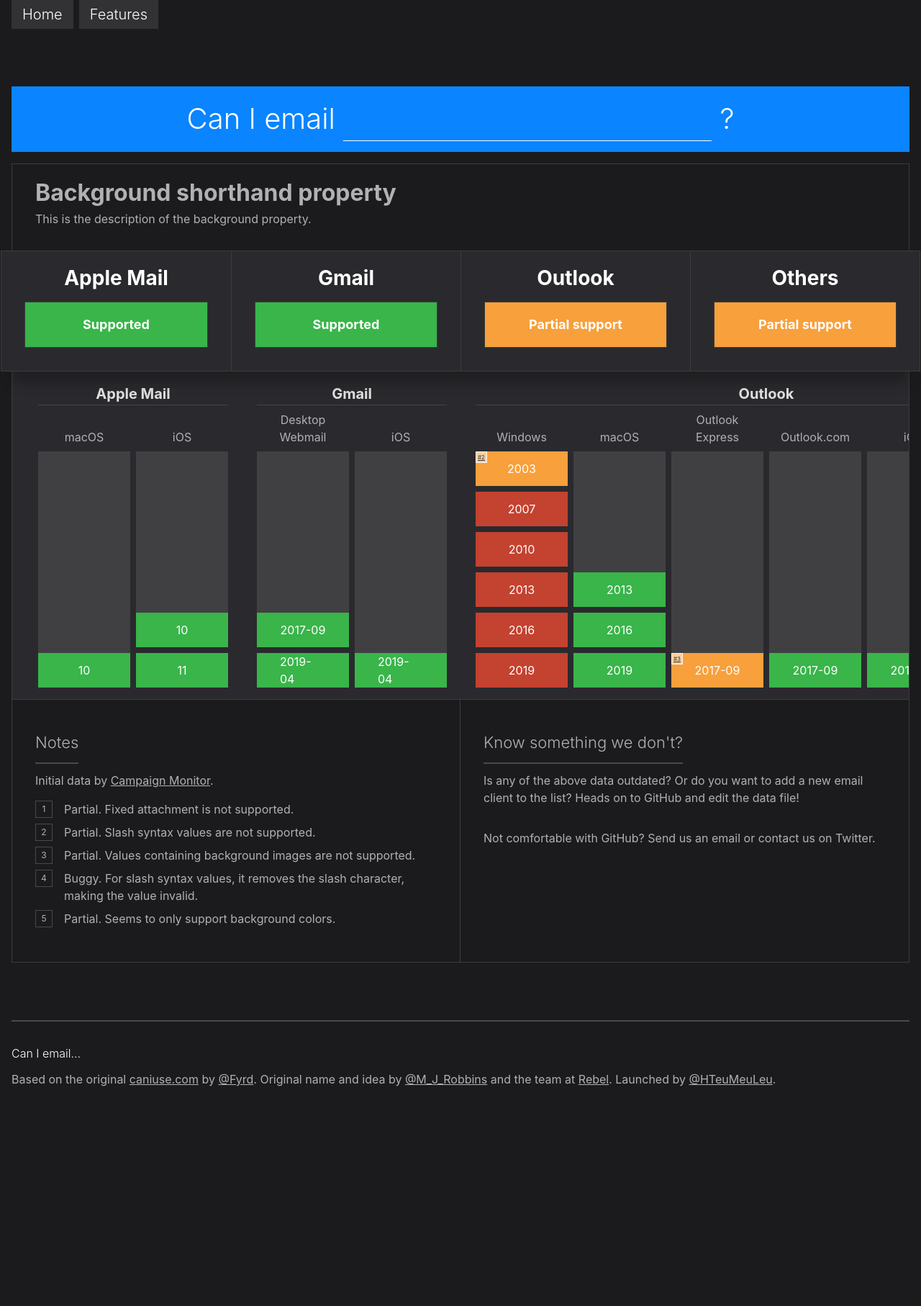
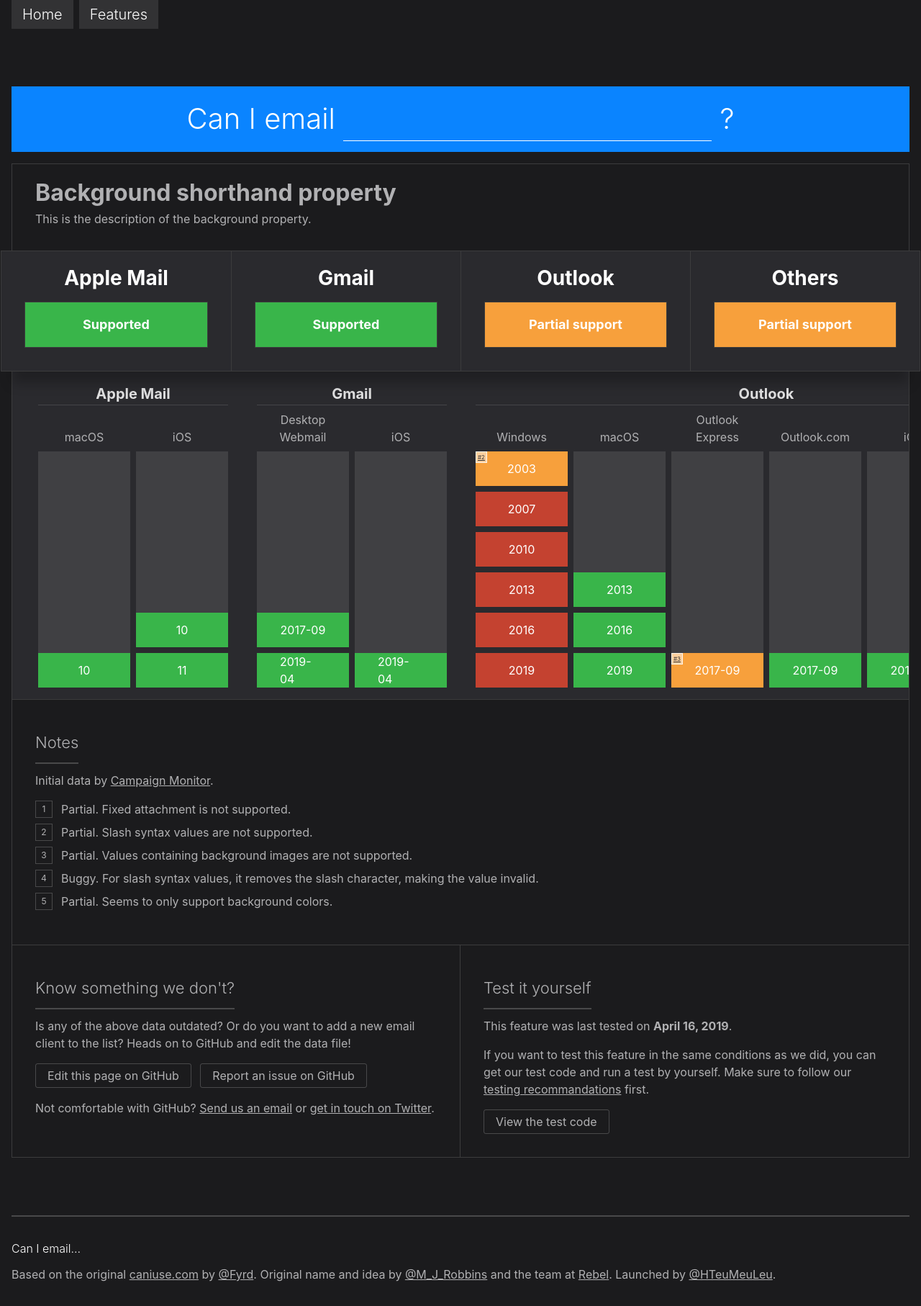
Before and after one commit to hteumeuleu/caniemail, a Jekyll site: the page built from _features/background.md, in a window 1280 px wide. Shown: the whole page at 72% size. Built offline with Jekyll 4.4.1, drawn with Linux system fonts in a browser that asks for light colours; before the commit the page ends 1543 px from its top, so only the background shows below that.

Commit message:
Feature - Footer styles adjustements
- Include a "last tested" date
- Include a test url
- Leave more room for the notes

```diff
--- a/_features/background.md
+++ b/_features/background.md
@@ -2,6 +2,8 @@
 title: "Background shorthand property"
 description: "This is the description of the background property."
 category: css
+last_test_date: "2019-04-16"
+test_url: "https://gist.github.com/hteumeuleu/10e89de83f362646e2e12365308440f8"
 stats: {
     aol: {
         desktop-app: {
--- a/_layouts/feature.html
+++ b/_layouts/feature.html
@@ -206,11 +206,26 @@
 			<p>
 				Is any of the above data outdated? Or do you want to add a new email client to the list? Heads on to GitHub and edit the data file!
 			</p>
-			<p class="github-edit-link">
-				{% github_edit_link "Improve this page on GitHub" %}
+			<p class="data-contribute-buttons">
+				<a href="{{ github_edit_link }}" class="feature-button">Edit this page on GitHub</a>
+				<a href="{{ site.github.issues_url }}" class="feature-button">Report an issue on GitHub</a>
 			</p>
 			<p>
-				Not comfortable with GitHub? Send us an email or contact us on Twitter.
+				Not comfortable with GitHub? <a href="#todo">Send us an email</a> or <a href="#todo">get in touch on Twitter</a>.
+			</p>
+		</div>
+		<div class="data-test">
+			<h2 class="caniemail-list-title">Test it yourself</h2>
+			{% if page.last_test_date != nil and page.last_test_date != "" %}
+			<p>
+				This feature was last tested on <b>{{ page.last_test_date | date: '%B %d, %Y' }}</b>.
+			</p>
+			{% endif %}
+			<p>
+				If you want to test this feature in the same conditions as we did, you can get our test code and run a test by yourself. Make sure to follow our <a href="#todo">testing recommandations</a> first.
+			</p>
+			<p>
+				<a href="{{ page.test_url }}" class="feature-button">View the test code</a>
 			</p>
 		</div>
 	</footer>
--- a/_sass/feature.scss
+++ b/_sass/feature.scss
@@ -105,6 +105,7 @@
 	overflow-x: auto;
 	overflow-y: hidden;
 	background: #2a2a2e;
+	-webkit-overflow-scrolling: touch;
 }
 
 /*
@@ -236,14 +237,18 @@
 
 	@media only screen and (min-width: 64rem) {
 		display: flex;
+		flex-wrap: wrap;
 
 		& > * {
 			width: 50%;
 
-			&:first-child {
+			&:nth-child(2) {
 				border-right: 1px solid #3c3c3d;
-				border-bottom: none;
 			}
+		}
+
+		& > .data-notes {
+			width: 100%;
 		}
 	}
 }
@@ -254,12 +259,16 @@
 .data-notes-list {
 	position: relative;
 	list-style: none;
-	margin-left: 2.5rem;
+	margin-left: -0.25rem;
+	padding-left: 2.5rem;
 	margin-bottom: 1rem;
+	overflow: hidden;
 }
 
 .data-note {
 	position: relative;
+	float: left;
+	clear: left;
 
 	&:not(:last-child) {
 		margin-bottom: 0.5rem;
@@ -274,7 +283,7 @@
 		display: block;
 		position: absolute;
 		left: -2.75rem;
-		right: 0;
+		right: -0.5rem;
 		top: -0.25rem;
 		bottom: -0.25rem;
 		background: rgba(255, 255, 255, 0.2);
@@ -286,7 +295,7 @@
 	justify-content: center;
 	align-items: center;
 	position: absolute;
-	left: -2.5rem;
+	left: -2.25rem;
 	top: 0;
 	font-size: 0.75rem;
 	width: 1.5rem;
@@ -298,7 +307,7 @@
 	margin-bottom: 2rem;
 }
 
-.github-edit-link a {
+.feature-button {
 	display: inline-block;
 	padding: 0.25rem 1rem;
 	color: inherit;
@@ -309,4 +318,16 @@
 	&:hover {
 		background: rgba(255, 255, 255, 0.2);
 	}
+
+	&:not(:only-child):not(:last-child) {
+		margin-right: 0.5rem;
+	}
+
+	&:not(:only-child) {
+		margin-top: 0.75rem;
+	}
 }
+
+.data-contribute-buttons {
+	margin-top: -0.75rem;
+}
```
Also changed, not shown: 2 other files.
